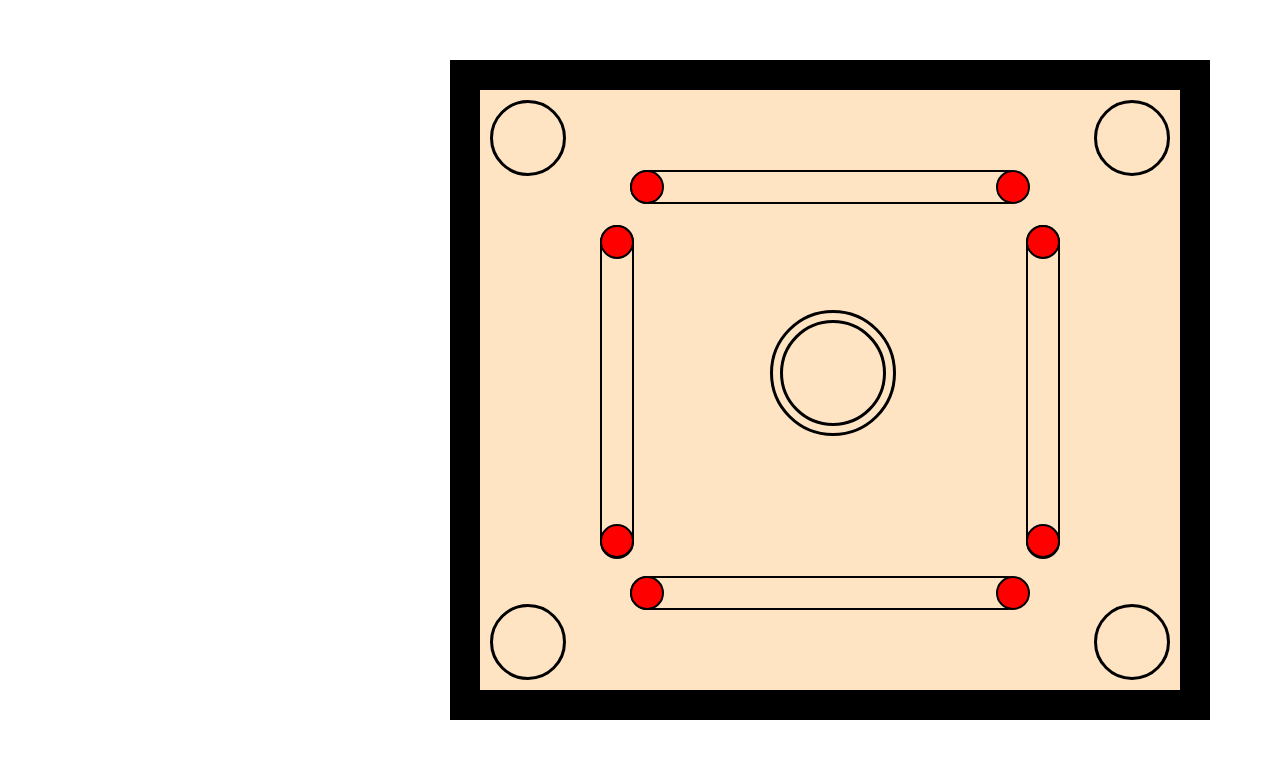
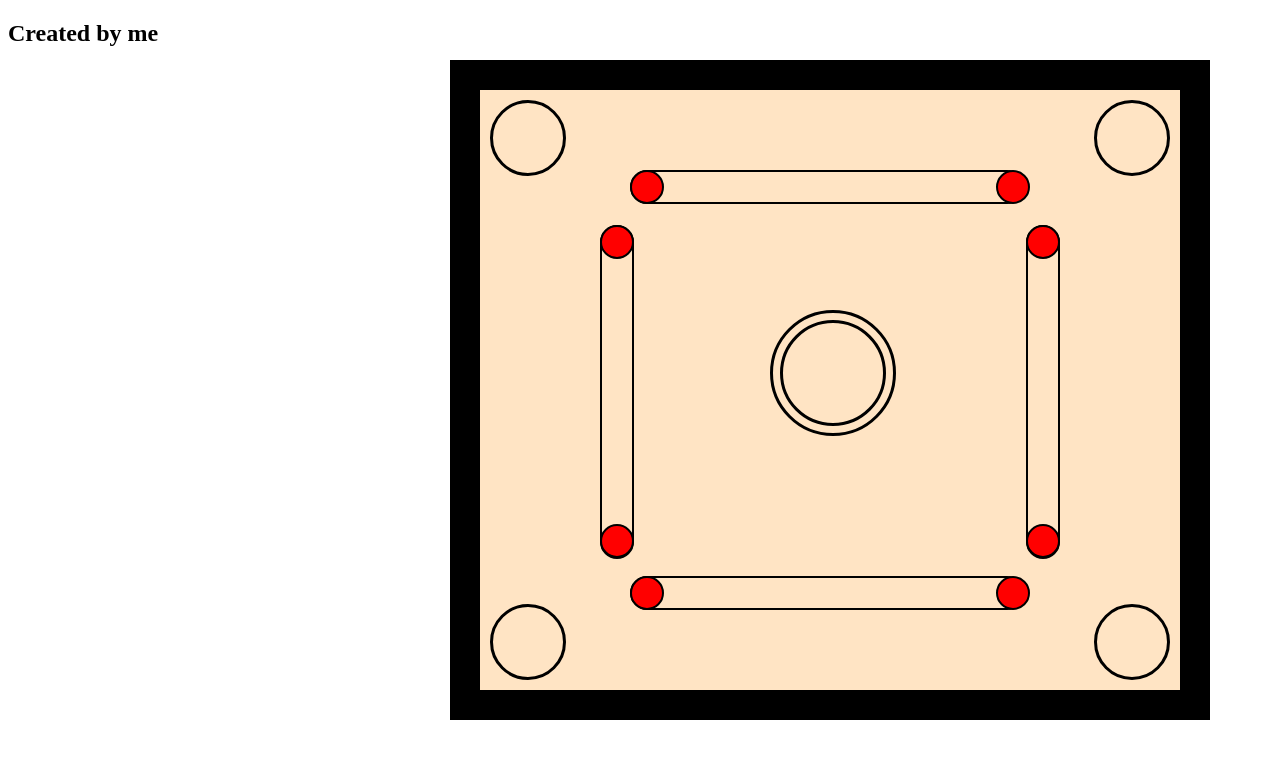
Before and after one commit to venkateswaraabhishek/CarromBoard, a plain HTML site: page index.html in a window 1280 px wide. Drawn offline with Linux system fonts and the light colour scheme.

Commit message:
Update index.html

```diff
--- a/index.html
+++ b/index.html
@@ -28,6 +28,6 @@
       <div id="bottomLineEnd1"></div>
       <div id="bottomLineEnd2"></div>
     </div>
-
+    <h2>Created by me </h2>
 </body>
 </html>
```
